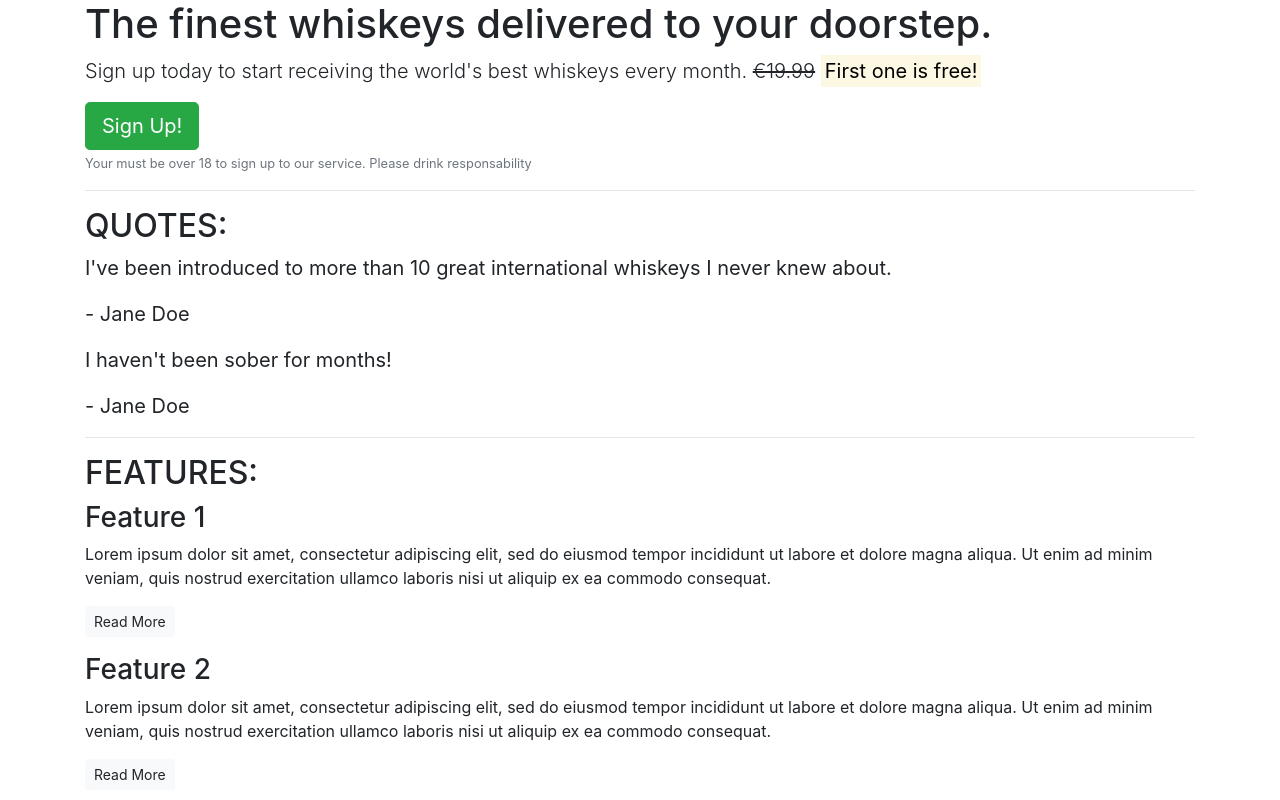
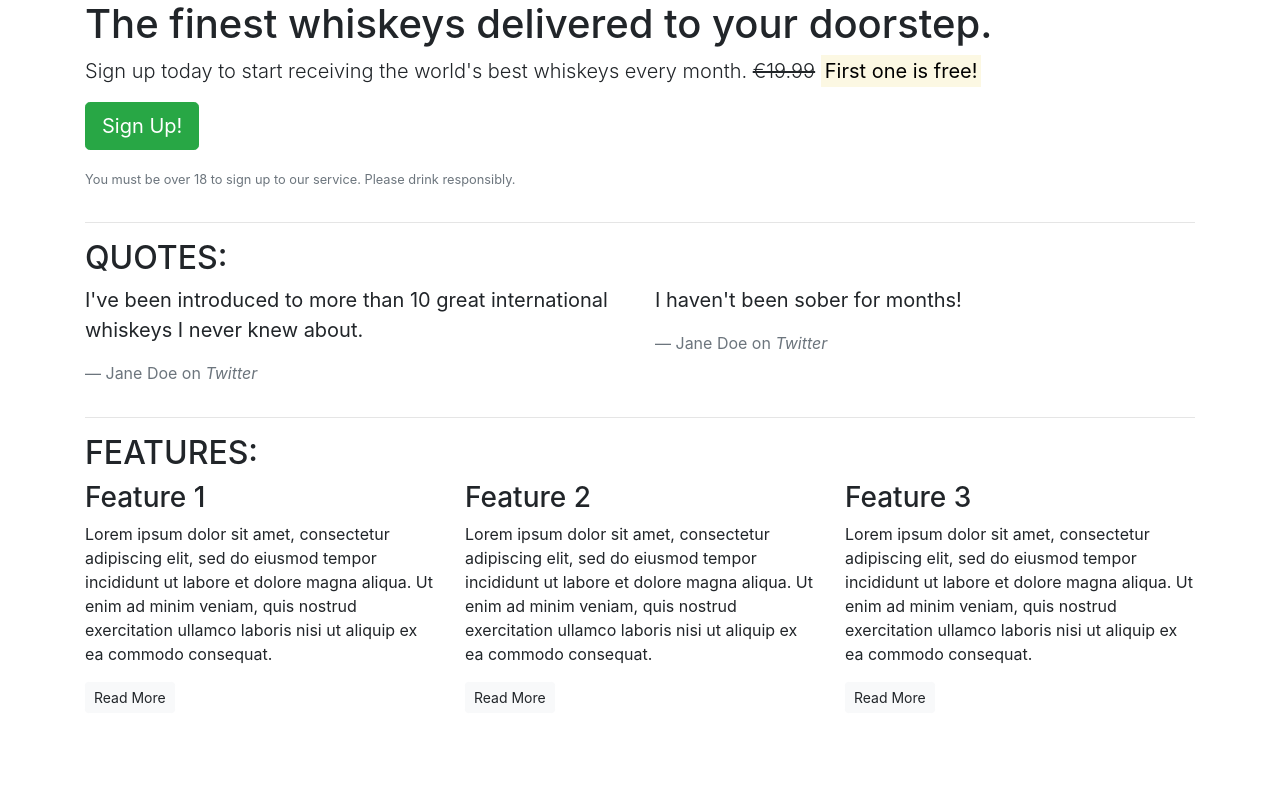
Before and after one commit to coatespeter/Bootstrapcontent, a plain HTML site: page index.html in a window 1280 px wide. Shown: the top 800 px of the page. Drawn offline with nearby package versions, Linux system fonts and the light colour scheme.

Commit message:
implementation of the bootstrap grid system

```diff
--- a/index.html
+++ b/index.html
@@ -3,57 +3,81 @@
 
 <head>
     <meta charset="utf-8">
-
+    <meta name="viewport" content="width=device-width, initial-scale=1.0">
     <title>Whiskey Drop | Taste a new whiskey every month</title>
-    <meta name="viewport" content="width=device-width, initial-scale=1.0">
     <link rel="stylesheet" href="https://maxcdn.bootstrapcdn.com/bootstrap/4.1.3/css/bootstrap.min.css">
 </head>
 
 <body>
     <article class="container">
         <!-- Callout -->
+        <div class="row">
+            <div class="col-12">
                 <section class="callout">
                     <h1>The finest whiskeys delivered to your doorstep.</h1>
-            <p class="lead">Sign up today to start receiving the world's best whiskeys every month.
-            <s>€19.99</s> <strong><mark>First one is free!</mark></strong></p>
-            <button class="btn btn-success btn-lg">Sign Up!</button>
-            <p class="text-muted"><small>Your must be over 18 to sign up to our service. Please drink responsability</small></p>
+                    <p class="lead">Sign up today to start receiving the world's best whiskeys every month. <s>€19.99</s> <strong><mark>First one is free!</mark></strong></p>
+                    <p><button class="btn btn-lg btn-success">Sign Up!</button></p>
+                    <p class="text-muted"><small>You must be over 18 to sign up to our service. Please drink responsibly.</small></p>
                 </section>
+            </div>
+        </div>
         <!-- /.callout -->
         <hr>
 
         <!-- Quotes -->
         <section class="quotes">
+            <div class="row">
+                <div class="col-12">
                     <h2 class="text-uppercase">Quotes:</h2>
+                </div>
+            </div>
+            <div class="row">
+                <div class="col-12 col-md-6">
                     <blockquote class="blockquote">
                         <p>I've been introduced to more than 10 great international whiskeys I never knew about.</p>
-                <p>- Jane Doe</p>
+                        <footer class="blockquote-footer">Jane Doe on <cite title="Twitter">Twitter</cite></footer>
                     </blockquote>
+                </div>
+                <div class="col-12 col-md-6">
                     <blockquote class="blockquote">
                         <p>I haven't been sober for months!</p>
-                <p>- Jane Doe</p>
+                        <footer class="blockquote-footer">Jane Doe on <cite title="Twitter">Twitter</cite></footer>
                     </blockquote>
+                </div>
+            </div>
         </section>
         <!-- /.quotes -->
         <hr>
 
         <!-- Features -->
         <section class="features">
+            <div class="row">
+                <div class="col-12">
                     <h2 class="text-uppercase">Features:</h2>
+                </div>
+            </div>
+            <div class="row">
+                <div class="col-12 col-md-6 col-lg-4">
                     <div class="feature">
                         <h3>Feature 1</h3>
                         <p>Lorem ipsum dolor sit amet, consectetur adipiscing elit, sed do eiusmod tempor incididunt ut labore et dolore magna aliqua. Ut enim ad minim veniam, quis nostrud exercitation ullamco laboris nisi ut aliquip ex ea commodo consequat.</p>
                         <p><a class="btn btn-sm btn-light" href="">Read More</a></p>
                     </div>
+                </div>
+                <div class="col-12 col-md-6 col-lg-4">
                     <div class="feature">
                         <h3>Feature 2</h3>
                         <p>Lorem ipsum dolor sit amet, consectetur adipiscing elit, sed do eiusmod tempor incididunt ut labore et dolore magna aliqua. Ut enim ad minim veniam, quis nostrud exercitation ullamco laboris nisi ut aliquip ex ea commodo consequat.</p>
                         <p><a class="btn btn-sm btn-light" href="">Read More</a></p>
                     </div>
+                </div>
+                <div class="col-12 d-md-none d-lg-block col-lg-4">
                     <div class="feature">
                         <h3>Feature 3</h3>
                         <p>Lorem ipsum dolor sit amet, consectetur adipiscing elit, sed do eiusmod tempor incididunt ut labore et dolore magna aliqua. Ut enim ad minim veniam, quis nostrud exercitation ullamco laboris nisi ut aliquip ex ea commodo consequat.</p>
                         <p><a class="btn btn-sm btn-light" href="">Read More</a></p>
+                    </div>
+                </div>
             </div>
         </section>
         <!-- /.features -->
```
Lines whose indentation alone changed are shown as unchanged.
